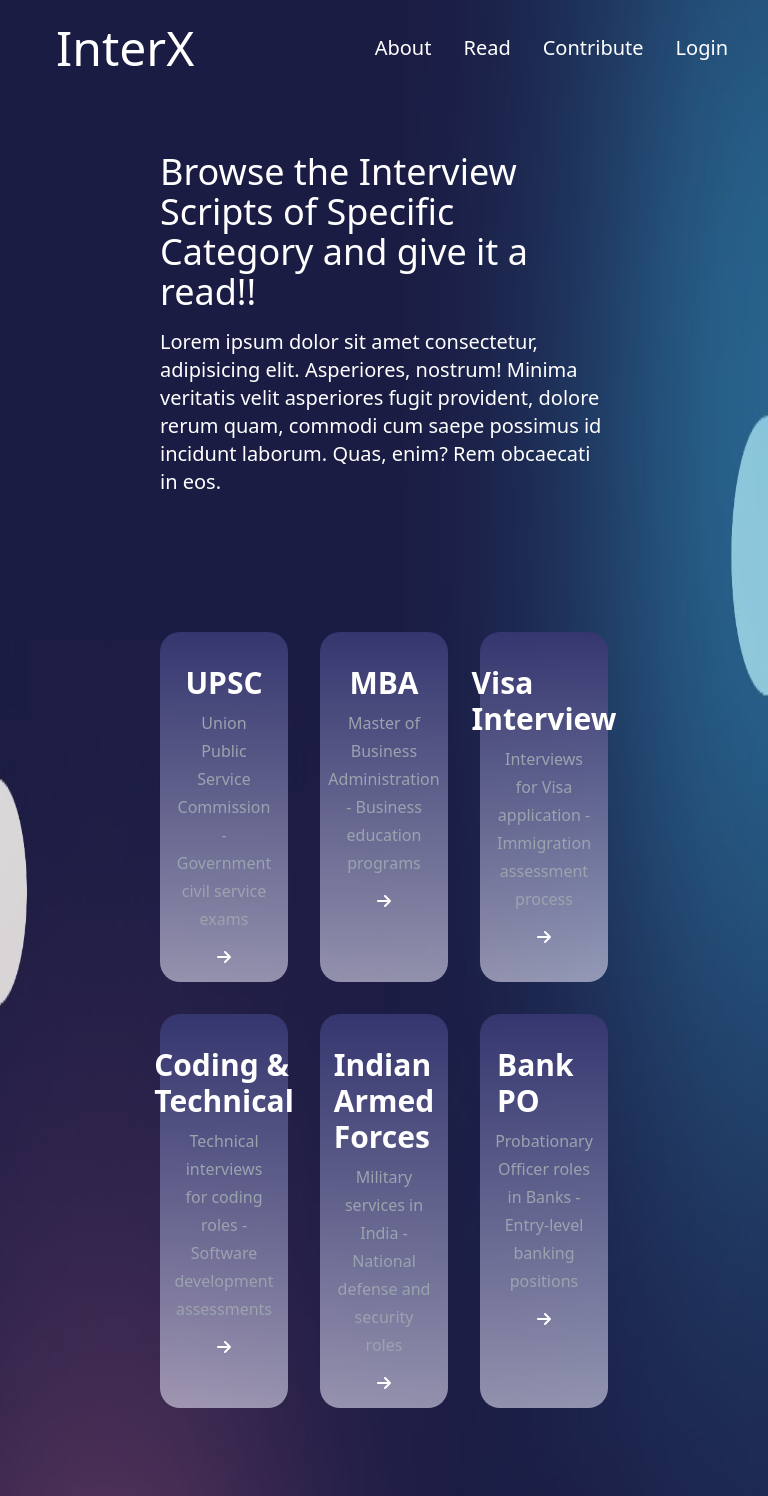
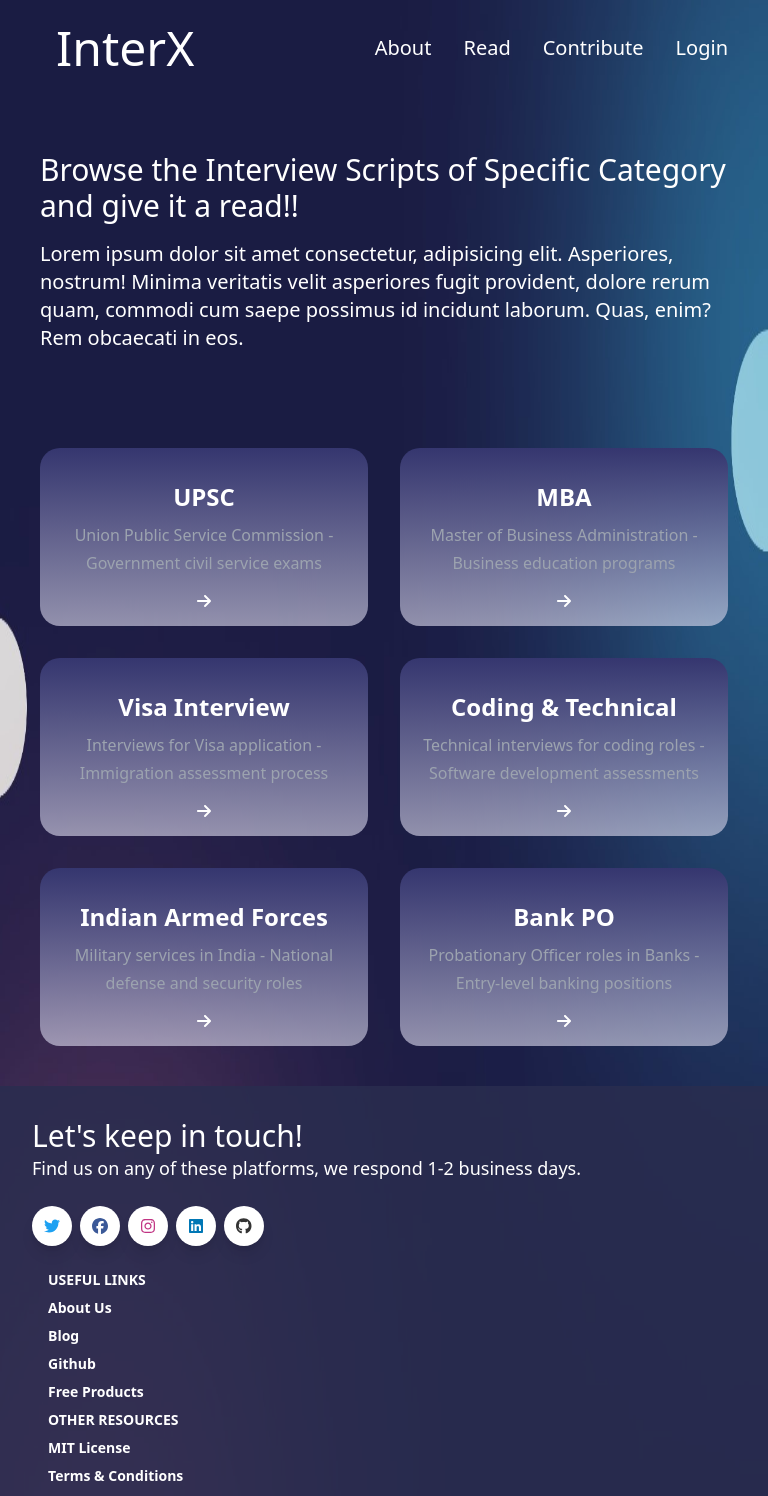
Before and after one commit to FinalYrProjectInterX/InterX-Frontend, a Next.js app: page /read in a window 768 px wide. Shown: the top 1496 px of the page. Built offline with nearby package versions, Linux system fonts and the light colour scheme.

Commit message:
responsive styling added

```diff
--- a/pages/index.js
+++ b/pages/index.js
@@ -121,7 +121,7 @@ const Home = ({ user, logout }) => {
   return (
     <div className={`min-h-screen flex flex-col ${styles.himani}`}>
       <Navbar user={user} logout={logout} />
-      <div className="flex-grow flex  justify-between items-center mx-20 ">
+      <div className="flex-grow flex  justify-between my-40 mx-20 ">
         <div className="text-center flex flex-col">
           <h2 className="text-7xl">
             Prepare for your <br></br> interviews
@@ -145,10 +145,8 @@ const Home = ({ user, logout }) => {
             </Link>
           </div>
         </div>
-        <div className="mx-20 flex justify-center items-center">
-          <div className="flex justify-center items-center ">
-            <Image src={img} height={400} width={400} />
-          </div>
+        <div className="mx-20 flex justify-center">
+          <Image src={img} height={400} width={400} />
         </div>
       </div>
     </div>
--- a/pages/read.js
+++ b/pages/read.js
@@ -1,5 +1,4 @@
 import React, { useEffect, useState } from "react";
-import Image from "next/image";
 import Navbar from "../components/Navbar";
 import indexStyle from "../styles/index.module.css";
 import Link from "next/link";
@@ -12,9 +11,11 @@ const CategoryBlock = ({ item }) => {
   return (
     <Link
       href={`/category/${item.slug}`}
-      className={`flex flex-col items-center ${indexStyle.blockstyle}`}
+      className={`flex flex-col items-center ${indexStyle.blockstyle} p-6`}
     >
-      <dt className="mt-4 font-semibold text-3xl">{item.name}</dt>
+      <dt className="mt-4 font-semibold text-xl sm:text-2xl lg:text-3xl">
+        {item.name}
+      </dt>
       <dd className="mt-2 leading-7 text-center text-gray-400">
         {item.description}
       </dd>
@@ -30,21 +31,21 @@ const read = ({ user, logout }) => {
     console.log("jsonData", jsonData);
   }, []);
   return (
-    <div className="min-h-screen">
+    <div className="min-h-screen flex flex-col">
       <Navbar user={user} logout={logout} />
-      <div className="flex flex-col items-start justify-center my-12 mx-40">
-        <p className="text-4xl my-2">
+      <div className="flex flex-col items-start justify-center my-12 px-4 sm:px-10 lg:px-40">
+        <p className="text-2xl sm:text-3xl lg:text-4xl my-2">
           Browse the Interview Scripts of Specific Category and give it a read!!
         </p>
-        <p className="text-xl my-2">
+        <p className="text-lg sm:text-xl my-2">
           Lorem ipsum dolor sit amet consectetur, adipisicing elit. Asperiores,
           nostrum! Minima veritatis velit asperiores fugit provident, dolore
           rerum quam, commodi cum saepe possimus id incidunt laborum. Quas,
           enim? Rem obcaecati in eos.
         </p>
       </div>
-      <div className="flex mx-20 my-10">
-        <div className="grid grid-cols-3 gap-8 mx-20 my-20">
+      <div className="flex flex-col items-center px-4 sm:px-10 lg:px-20 my-10">
+        <div className="grid grid-cols-1 sm:grid-cols-2 lg:grid-cols-3 gap-8 w-full">
           {categories &&
             categories.map((item) => {
               return <CategoryBlock key={item.id} item={item} />;
--- a/pages/transcripts/[slug].js
+++ b/pages/transcripts/[slug].js
@@ -86,12 +86,12 @@ const Transcripts = ({ user, logout, transcripts }) => {
           rerum quam, commodi cum saepe possimus id incidunt laborum. Quas,
           enim? Rem obcaecati in eos.
         </p>
-
+      </div>
       <form
         onSubmit={handleSubmit}
-          className="flex flex-wrap items-center justify-center mt-4 text-black "
+        className="flex flex-wrap items-center justify-center  mt-4 text-black "
       >
-          <div className="flex items-center w-full bg-gray-100 py-4 px-6 mb-4 rounded-lg">
+        <div className="flex items-center w-auto bg-gray-100 py-4 px-6 mb-4 rounded-lg">
           <input
             type="text"
             name="ExamName"
@@ -146,7 +146,7 @@ const Transcripts = ({ user, logout, transcripts }) => {
       </form>
 
       {/* <SearchBar placeholder="Search..." /> */}
-      </div>
+
       <div className="flex mx-20 my-10 justify-center">
         <div className="grid grid-cols-3 gap-8 mx-20 my-20">
           {filteredTranscripts.map((transcript) => (
--- a/styles/index.module.css
+++ b/styles/index.module.css
@@ -2,6 +2,7 @@
   background-image: linear-gradient(rgba(53, 54, 111, 1),rgba(224, 222, 242, 0.6));
   padding: 17px;
   border-radius: 20px;
+  width:100%;
 }
 .himani{
   background-image: url("../public/Desktop\ -\ 8.png");
@@ -29,3 +30,46 @@
   border-radius:10px;
  margin:10px;
 }
+
+.himani {
+  font-family: Inter, sans-serif;
+  width: 100%;
+}
+
+@media (max-width: 768px) {
+  /* Styles for smaller screens (phones) */
+  .flex-grow {
+    flex-direction: column;
+  }
+
+  .text-center,
+  .text-left {
+    text-align: center;
+  }
+
+  .w-full {
+    width: 100%;
+  }
+  .himani h2 {
+    font-size: 2rem;
+  }
+
+  .himani p {
+    font-size: 1.2rem;
+  }
+}
+
+@media (min-width: 768px) {
+  .flex-grow {
+    flex-direction: row;
+  }
+
+  .text-center {
+    text-align: left;
+  }
+
+  .w-full {
+    width: auto;
+  }
+
+}
```
Lines whose indentation alone changed are shown as unchanged.
